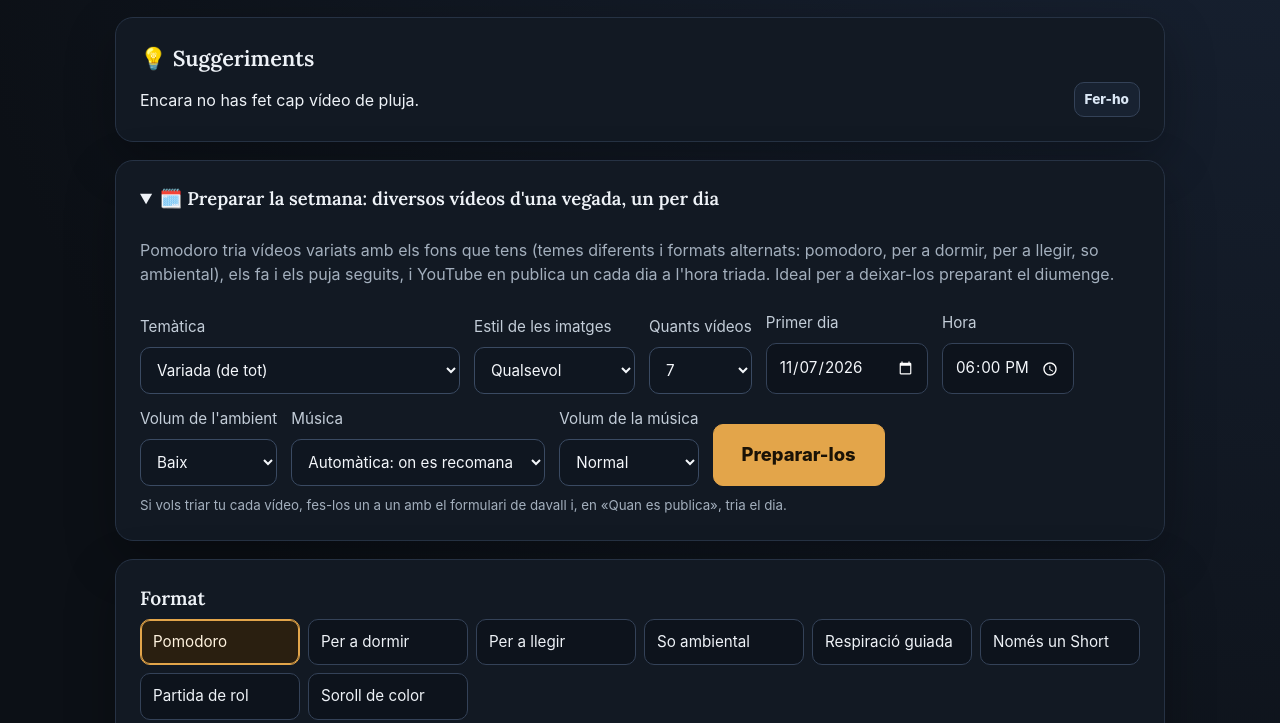
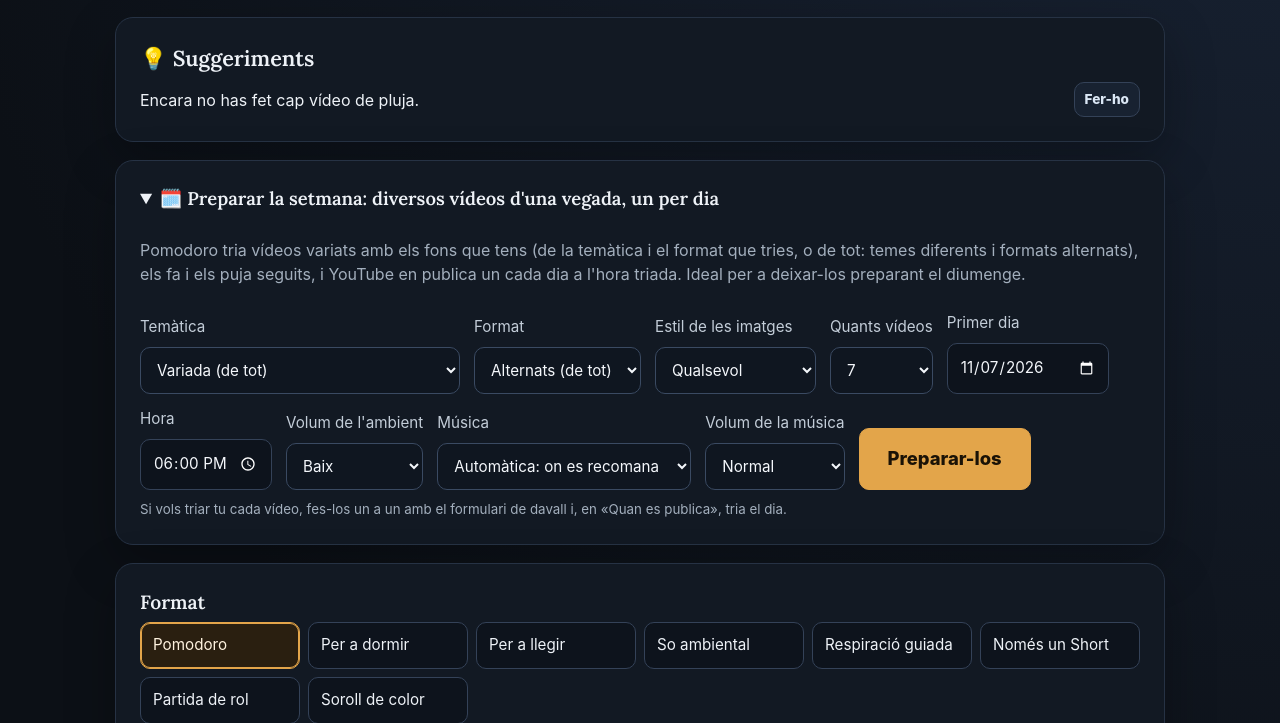
Before and after one commit to jossanmar9/pomodoro-studio, a FastAPI app: page / in a window 1280 px wide, after a click on "🗓️ Preparar la setmana: diversos vídeos d'una vegada, un pe". Shown: the part 357-1080 px from the top of the page. Run offline with FastAPI, Linux system fonts and the light colour scheme; data that the repository does not hold is empty; some libraries are stand-ins or nearby versions.

Commit message:
Preparar la setmana: triar també el format
Co-Authored-By: Claude Opus 5.5 <noreply@anthropic.com>
Claude-Session: https://claude.ai/code/session_015ihZ6XpoMtNF54sWe5qrSo

```diff
--- a/app/main.py
+++ b/app/main.py
@@ -316,11 +316,11 @@ def _guess_environment(name:str)->str|None:
     return max(found,key=len) if found else None
 
 
-def plan_batch(count:int,first_day_utc:datetime,rng:random.Random|None=None,themes:list[str]|None=None,visual_style:str|None=None)->list[dict]:
+def plan_batch(count:int,first_day_utc:datetime,rng:random.Random|None=None,themes:list[str]|None=None,visual_style:str|None=None,fmt:str|None=None)->list[dict]:
     """Tria vídeos variats per a publicar un cada dia.
 
     Sense `themes`, temes diferents cada dia; amb una temàtica (p. ex. Nadal), fons diferents
-    d'eixa temàtica. Els formats s'alternen (pomodoro, dormir, llegir, so ambiental).
+    d'eixa temàtica. Els formats s'alternen (pomodoro, dormir, llegir, so ambiental), o tots del format `fmt`.
     """
     rng=rng or random.Random()
     items=[]
@@ -338,20 +338,19 @@ def plan_batch(count:int,first_day_utc:datetime,rng:random.Random|None=None,them
     distinct_themes=len({i["theme"] for i in items})>=count
     chosen,used=[],set()
     for n in range(count):
-        wanted=BATCH_FORMATS[n%len(BATCH_FORMATS)]
+        wanted=fmt if fmt in BATCH_DURATIONS else BATCH_FORMATS[n%len(BATCH_FORMATS)]
         key=(lambda i:i["theme"]) if distinct_themes else (lambda i:i["name"])
         fresh=[i for i in items if key(i) not in used] or items
         pick=next((i for i in fresh if i.get("format")==wanted),None) or (fresh[0] if fresh else None)
         if pick is None: break
         used.add(key(pick))
-        fmt=pick.get("format") if pick.get("format") in BATCH_DURATIONS and pick.get("format")==wanted else wanted
-        chosen.append({"theme":pick["theme"],"environment":pick["environment"],"format":fmt,"background":pick["name"],
-                       "duration_minutes":BATCH_DURATIONS[fmt],"scheduled_for":first_day_utc+timedelta(days=n)})
+        chosen.append({"theme":pick["theme"],"environment":pick["environment"],"format":wanted,"background":pick["name"],
+                       "duration_minutes":BATCH_DURATIONS[wanted],"scheduled_for":first_day_utc+timedelta(days=n)})
     return chosen
 
 
 @app.post("/auto/setmana")
-def auto_batch(count:int=Form(7),first_day:str=Form(...),publish_time:str=Form(""),theme:str=Form(""),ambience_level:int=Form(0),music_mode:str=Form("auto"),music_level:int=Form(0),visual_style:str=Form("")):
+def auto_batch(count:int=Form(7),first_day:str=Form(...),publish_time:str=Form(""),theme:str=Form(""),ambience_level:int=Form(0),music_mode:str=Form("auto"),music_level:int=Form(0),visual_style:str=Form(""),format:str=Form("")):
     """Prepara diversos vídeos d'una vegada: es fan i es pugen seguits i es publica un cada dia."""
     if not 1<=count<=7: raise HTTPException(400,"Han de ser d'1 a 7 vídeos")
     if ambience_level not in AMBIENCE_LEVELS: raise HTTPException(400,"Volum d'ambient no vàlid")
@@ -365,7 +364,8 @@ def auto_batch(count:int=Form(7),first_day:str=Form(...),publish_time:str=Form("
         chosen_themes=group_themes(theme) if theme.startswith("grup:") else ([theme] if theme in AUTO_THEMES else None)
         if not chosen_themes: raise HTTPException(400,"Temàtica no vàlida")
     style=visual_style if visual_style in VISUAL_STYLES else None
-    plan=plan_batch(count,first,themes=chosen_themes,visual_style=style)
+    if format and format not in BATCH_DURATIONS: raise HTTPException(400,"Format no vàlid")
+    plan=plan_batch(count,first,themes=chosen_themes,visual_style=style,fmt=format or None)
     if not plan: raise HTTPException(409,"No hi ha fons guardats d'eixa temàtica"+(f" d'estil {VISUAL_STYLES[style].lower()}" if style else "")+" per a triar els vídeos")
     ids=[]
     with SessionLocal() as db:
@@ -429,7 +429,7 @@ def auto_home(request:Request,error:str=Query("")):
         "privacy_choices":PRIVACY_CHOICES,"default_privacy":settings.auto_default_privacy if settings.auto_default_privacy in PRIVACY_CHOICES else "private",
         "youtube_configured":youtube_configured(),"youtube_connected":youtube_connected(),"backgrounds":gallery,
         "counts":counts,"runs":_recent_runs(),"error":error[:300],"music_default":settings.auto_music_default,"levels":AMBIENCE_LEVELS,"music_levels":MUSIC_LEVELS,
-        "keep_days":settings.keep_published_days,"breath_patterns":{k:v.label for k,v in BREATH_PATTERNS.items()},"breath_durations":BREATH_DURATIONS,"music_styles":{k:v[0] for k,v in MUSIC_STYLES.items()},"music_counts":_music_counts(),"formats":FORMATS,"noise_colors":{k:v[2] for k,v in NOISE_COLORS.items()},"noise_screens":NOISE_SCREENS,
+        "keep_days":settings.keep_published_days,"breath_patterns":{k:v.label for k,v in BREATH_PATTERNS.items()},"breath_durations":BREATH_DURATIONS,"music_styles":{k:v[0] for k,v in MUSIC_STYLES.items()},"music_counts":_music_counts(),"formats":FORMATS,"batch_formats":[k for k in BATCH_DURATIONS if k in FORMATS],"noise_colors":{k:v[2] for k,v in NOISE_COLORS.items()},"noise_screens":NOISE_SCREENS,
         "visual_styles":VISUAL_STYLES,"style_counts":style_counts,"instagram_ready":instagram_configured(),"youtube_playlists":has_all_permissions(),"facebook_ready":facebook_configured(),
     })
 
--- a/app/templates/auto.html
+++ b/app/templates/auto.html
@@ -74,13 +74,19 @@
   <details class="card batch">
     <summary>🗓️ Preparar la setmana: diversos vídeos d'una vegada, un per dia</summary>
     <form action="/auto/setmana" method="post" class="batch-form">
-      <p class="muted">Pomodoro tria vídeos variats amb els fons que tens (temes diferents i formats alternats: pomodoro, per a dormir, per a llegir, so ambiental), els fa i els puja seguits, i YouTube en publica un cada dia a l'hora triada. Ideal per a deixar-los preparant el diumenge.</p>
+      <p class="muted">Pomodoro tria vídeos variats amb els fons que tens (de la temàtica i el format que tries, o de tot: temes diferents i formats alternats), els fa i els puja seguits, i YouTube en publica un cada dia a l'hora triada. Ideal per a deixar-los preparant el diumenge.</p>
       <div class="batch-fields">
         <label>Temàtica
           <select name="theme">
             <option value="">Variada (de tot)</option>
             {% for group in theme_groups %}<option value="grup:{{ group.name }}" {% if not group.backgrounds %}disabled{% endif %}>{{ group.icon }} {{ group.name }}{% if not group.direct %} (tots){% endif %} · {{ group.backgrounds }} fons</option>
             {% if not group.direct %}{% for t in group.themes %}<option value="{{ t.name }}" {% if not t.backgrounds %}disabled{% endif %}>&nbsp;&nbsp;&nbsp;{{ t.name }} · {{ t.backgrounds }} fons</option>{% endfor %}{% endif %}{% endfor %}
+          </select>
+        </label>
+<label>Format
+          <select name="format">
+            <option value="" selected>Alternats (de tot)</option>
+            {% for key in batch_formats %}<option value="{{ key }}">{{ formats[key] }}</option>{% endfor %}
           </select>
         </label>
 <label>Estil de les imatges
```
Also changed, not shown: tests/test_autopilot.py (+17 -0 lines).
